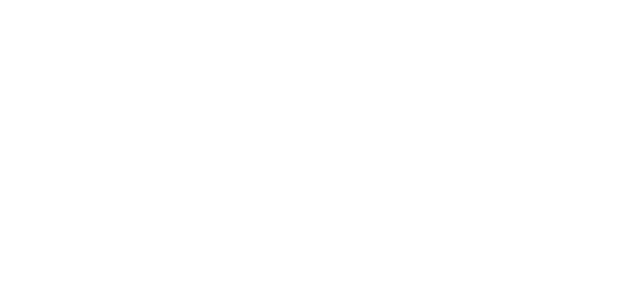
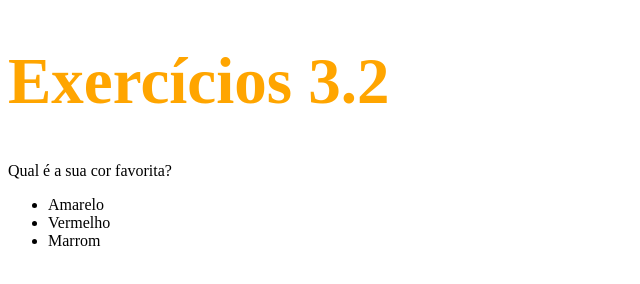
Before and after one commit to Minatto95/trybe-exercicios, a plain HTML site: page fundamentos/bloco-3-introducao-a-html-e-css/dia-2-html-css-primeiros-passos-em-css/index.html in a window 1280 px wide. Shown: the whole page, without its empty margins (0-640 px from the left). Drawn offline with Linux system fonts and the light colour scheme.

Commit message:
modificado título.

```diff
--- a/fundamentos/bloco-3-introducao-a-html-e-css/dia-2-html-css-primeiros-passos-em-css/index.html
+++ b/fundamentos/bloco-3-introducao-a-html-e-css/dia-2-html-css-primeiros-passos-em-css/index.html
@@ -1,12 +1,21 @@
 <!DOCTYPE html>
 <html lang="pt-br">
-<head>
+  <head>
     <meta charset="UTF-8">
-    <meta http-equiv="X-UA-Compatible" content="IE=edge">
-    <meta name="viewport" content="width=device-width, initial-scale=1.0">
-    <title>Document</title>
-</head>
-<body>
+    <title>HTML</title>
+    <style>
+        h1{font-size: 65px ;}
+        h1{color: orange;}
 
-</body>
+    </style>
+  </head>
+  <body>
+    <h1>Exercícios 3.2</h1>
+    <p>Qual é a sua cor favorita?</p>
+    <ul>
+      <li>Amarelo</li>
+      <li>Vermelho</li>
+      <li>Marrom</li>
+    </ul>
+  </body>
 </html>
```
